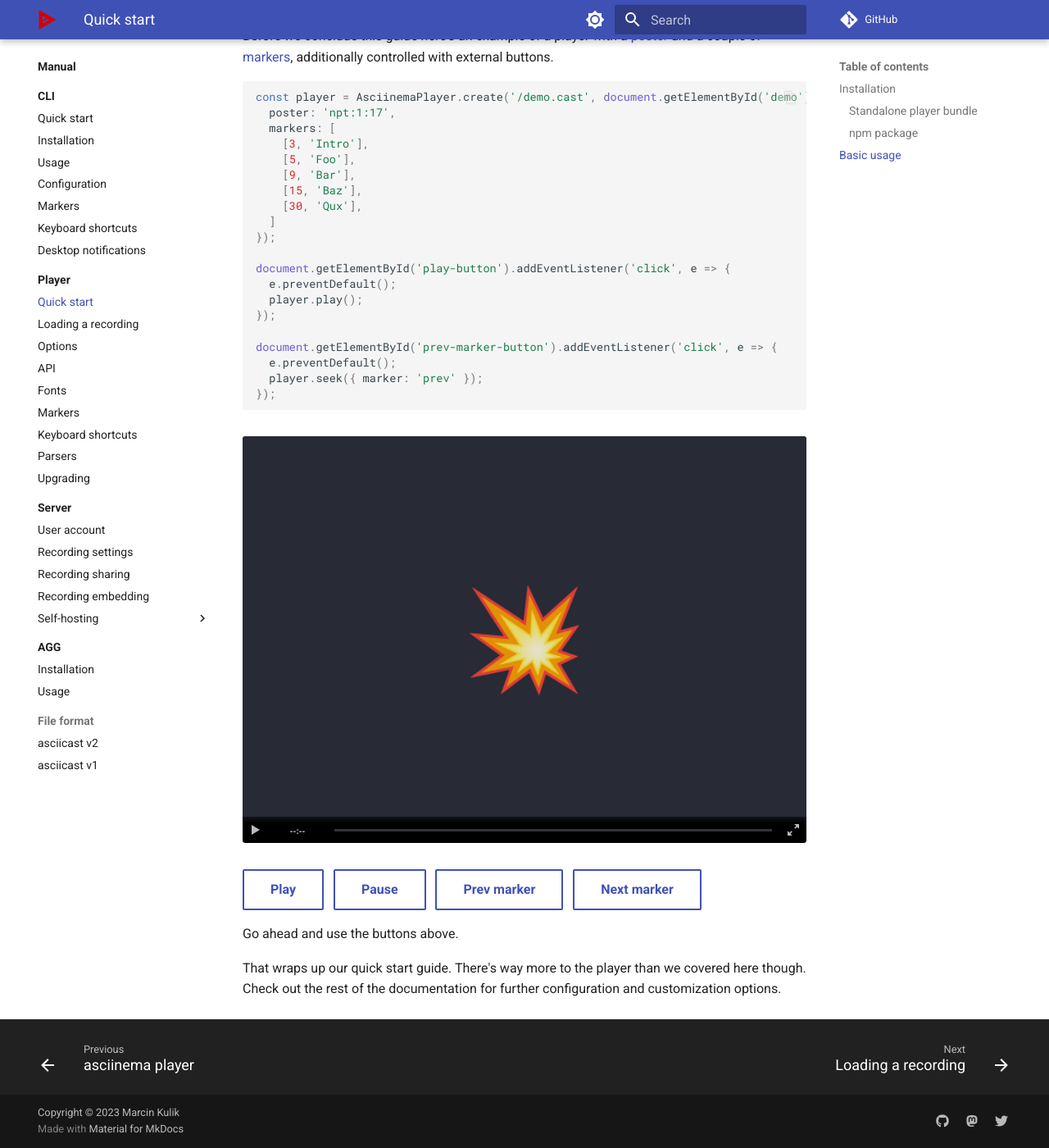
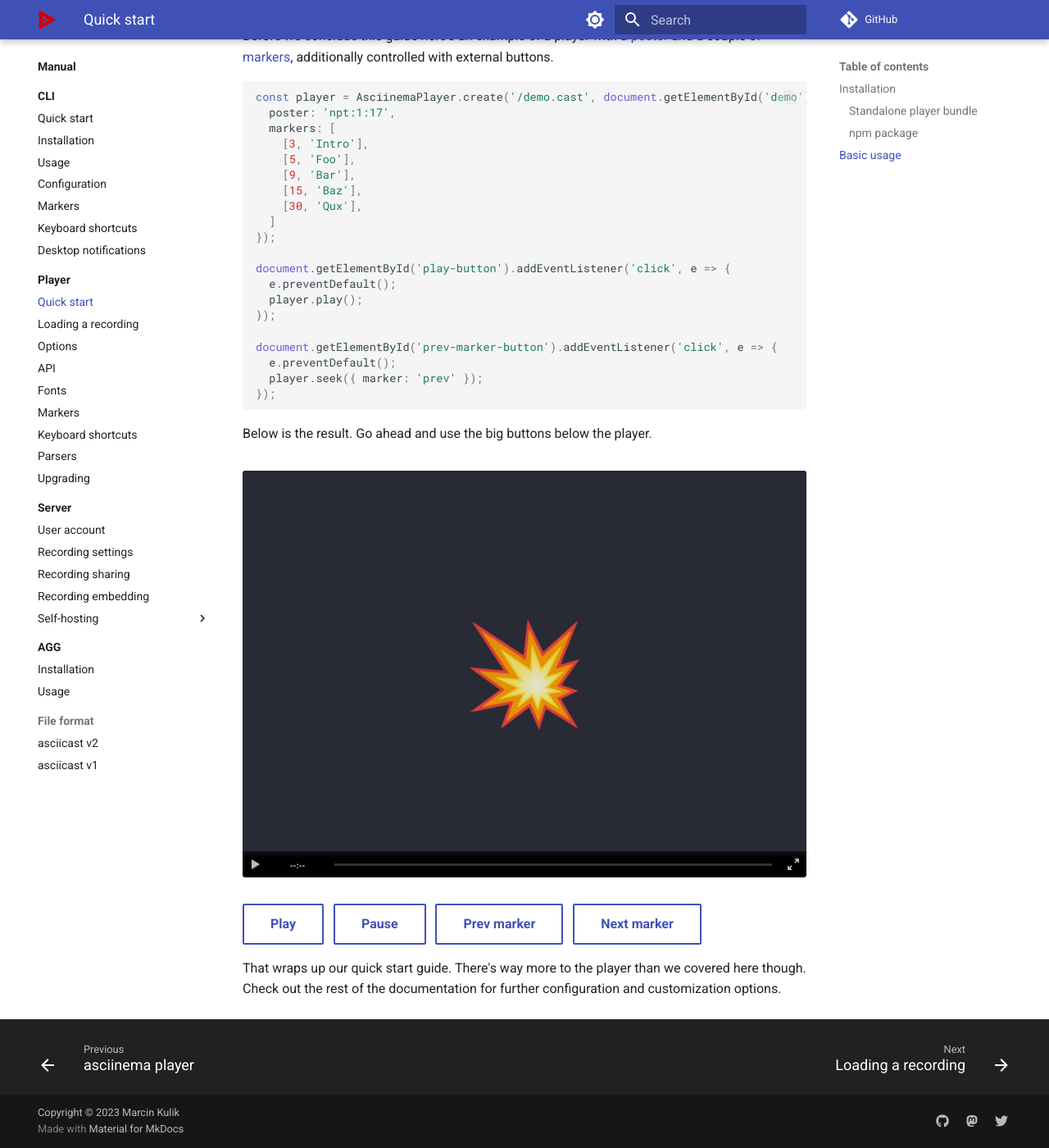
Before and after one commit to ofek/asciinema.github.io, an MkDocs documentation site: the page built from docs/manual/player/quick-start.md, in a window 1280 px wide and 1400 px high, scrolled down 2735 px. Shown: the whole window at 82% size. Built offline with MkDocs 1.6.1 and Material for MkDocs 9.7.7, drawn with Linux system fonts in a browser that asks for light colours; comment, search, counter and statistics services are not loaded.

Commit message:
Update the player quick start page

````diff
--- a/docs/manual/player/quick-start.md
+++ b/docs/manual/player/quick-start.md
@@ -155,12 +155,12 @@
 });
 ```
 
+Below is the result. Go ahead and use the big buttons below the player.
+
 <div class="player" id="player-manual-player-quickstart-1"></div>
 
 [Play](#){ .md-button #play-button } &nbsp; [Pause](#){ .md-button #pause-button } &nbsp; [Prev marker](#){ .md-button #prev-marker-button } &nbsp; [Next marker](#){ .md-button #next-marker-button }
 
-Go ahead and use the buttons above.
-
 That wraps up our quick start guide. There's way more to the player than we
 covered here though. Check out the rest of the documentation for further
 configuration and customization options.
````
